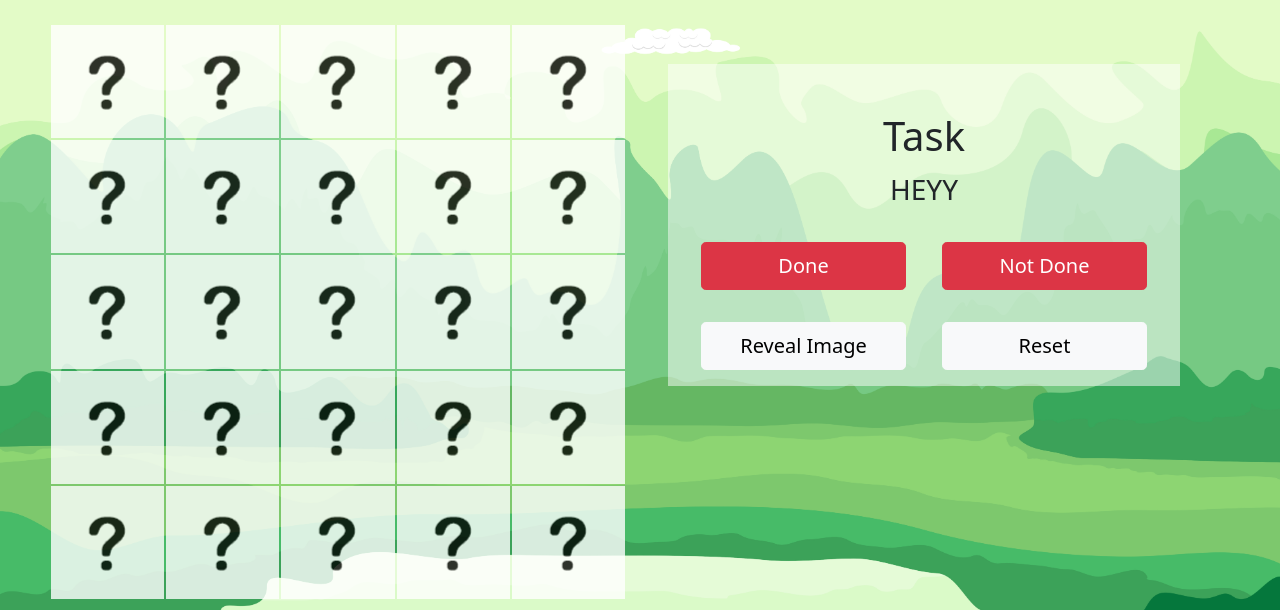
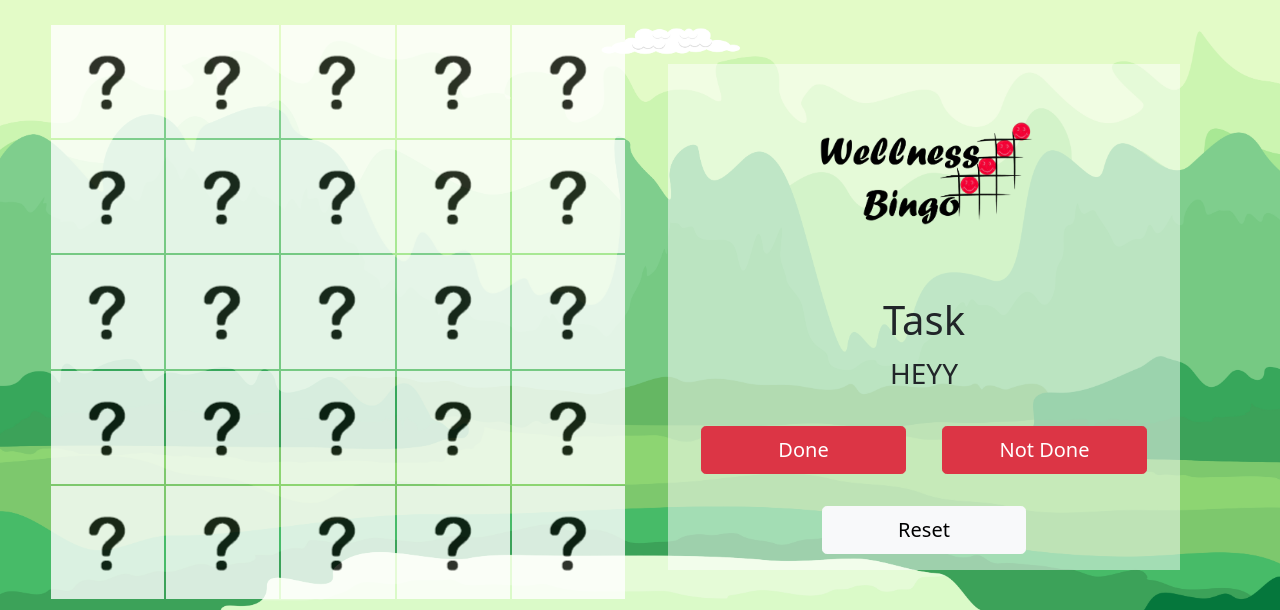
Before and after one commit to ryan-lam/WellnessBingo, a Flask app: page / in a window 1280 px wide. Shown: the top 610 px of the page. Run offline with Flask 2, Linux system fonts and the light colour scheme.

Commit message:
5:16AM 2021-02-21

```diff
--- a/templates/index.html
+++ b/templates/index.html
@@ -177,13 +177,14 @@
             </div>
         </div>
             <div class="side">
+                <img src="../static/wellness-bingo.png" style="width: 60%; margin-left: 25%; margin-top: 50px;">
                 <h2 class="mt-5 fs-1 text-center">Task</h2>
                 <p id = "description" class="text-center fs-3">{{  description  }}</p>
                 <form action="/" method="post" name="name"> <!--action="/" method="post" name="name"-->
                     <button id="done" type="submit" name="content" value="0 0 True" class="m-3 btn btn-lg btn-danger text-center">Done</button> <!-- type="submit" name="content" -->
                     <button id="notdone" type="submit" name="content" value="0 0 False" class="m-3 btn btn-lg btn-danger text-center">Not Done</button>
                     <div class="mt-6 text-center">
-                        <button id="reveal" type="submit" name="content" value="0 0 Complete" class="m-3 btn btn-lg btn-light text-center">Reveal Image</button>
+                        <!-- <button id="reveal" type="submit" name="content" value="0 0 Complete" class="m-3 btn btn-lg btn-light text-center">Reveal Image</button> -->
                         <button id="reset" type="submit" name="content" value="0 0 Undo" class="m-3 btn btn-lg btn-light text-center">Reset</button>
                     </div>
                 </form>
```
Also changed, not shown: static/wellness-bingo.png (renamed from wellness-bingo.png).
